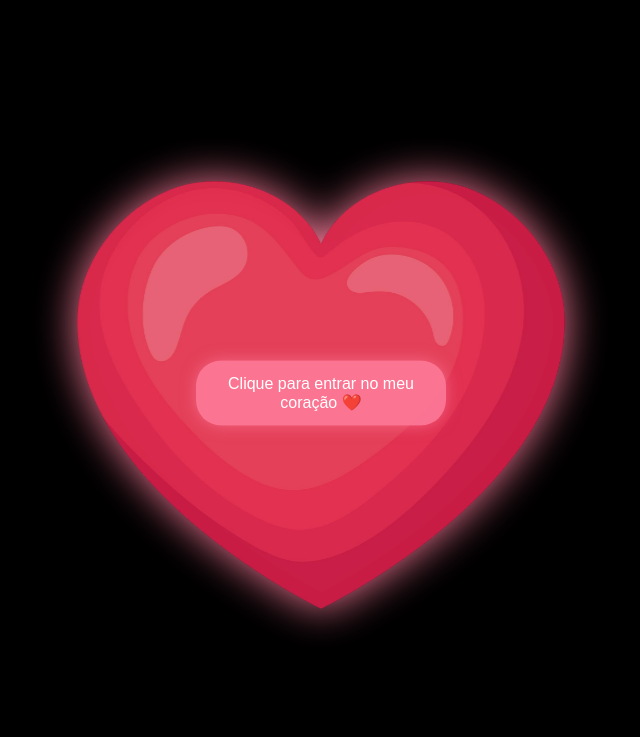
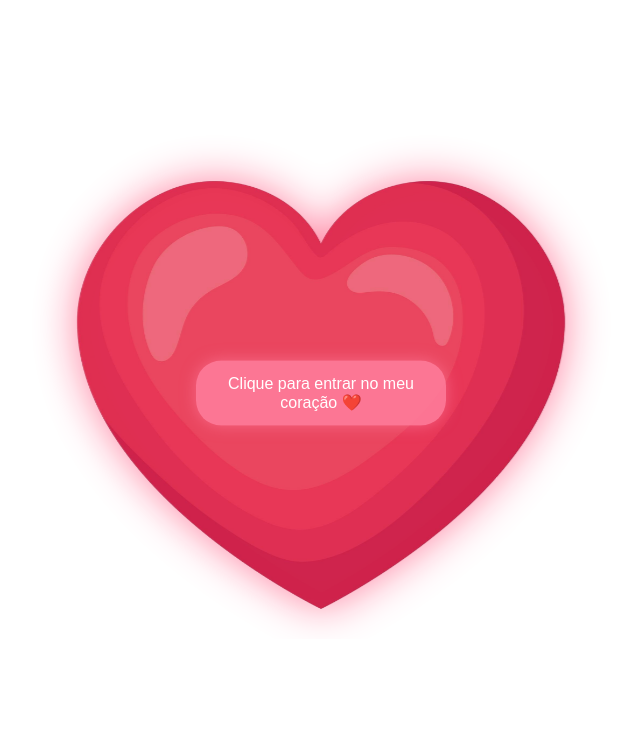
Before and after one commit to LUNATICO2311/umpoucodomeuamorporvoce, a plain HTML site: page index.html in a window 1280 px wide. Shown: the part 63-800 px from the top of the page, without its empty margins (319-959 px from the left). Drawn offline with Linux system fonts and the light colour scheme.

Commit message:
mensagem da mudança

```diff
--- a/style.css
+++ b/style.css
@@ -1,12 +1,8 @@
-body {
-    margin: 0;
-    height: auto;
-    background-color: black;
-    display: flex;
-    justify-content: center;
-    align-items: 'Poppins', sans-serif;
-    color: white;
-    overflow: auto;
+html, body {
+  margin: 0;
+  padding: 0;
+  height: auto;
+  overflow: auto;
 }
 
 .home {
```
